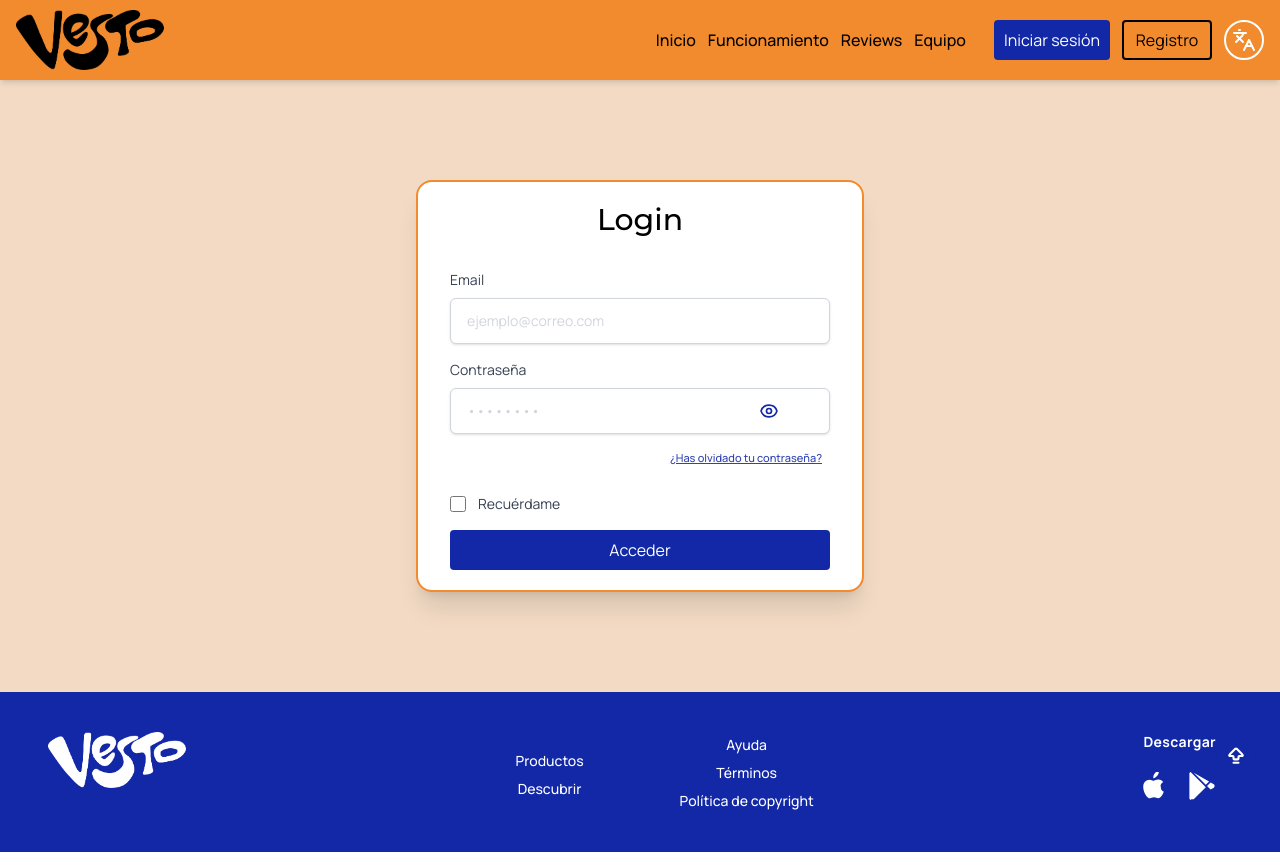
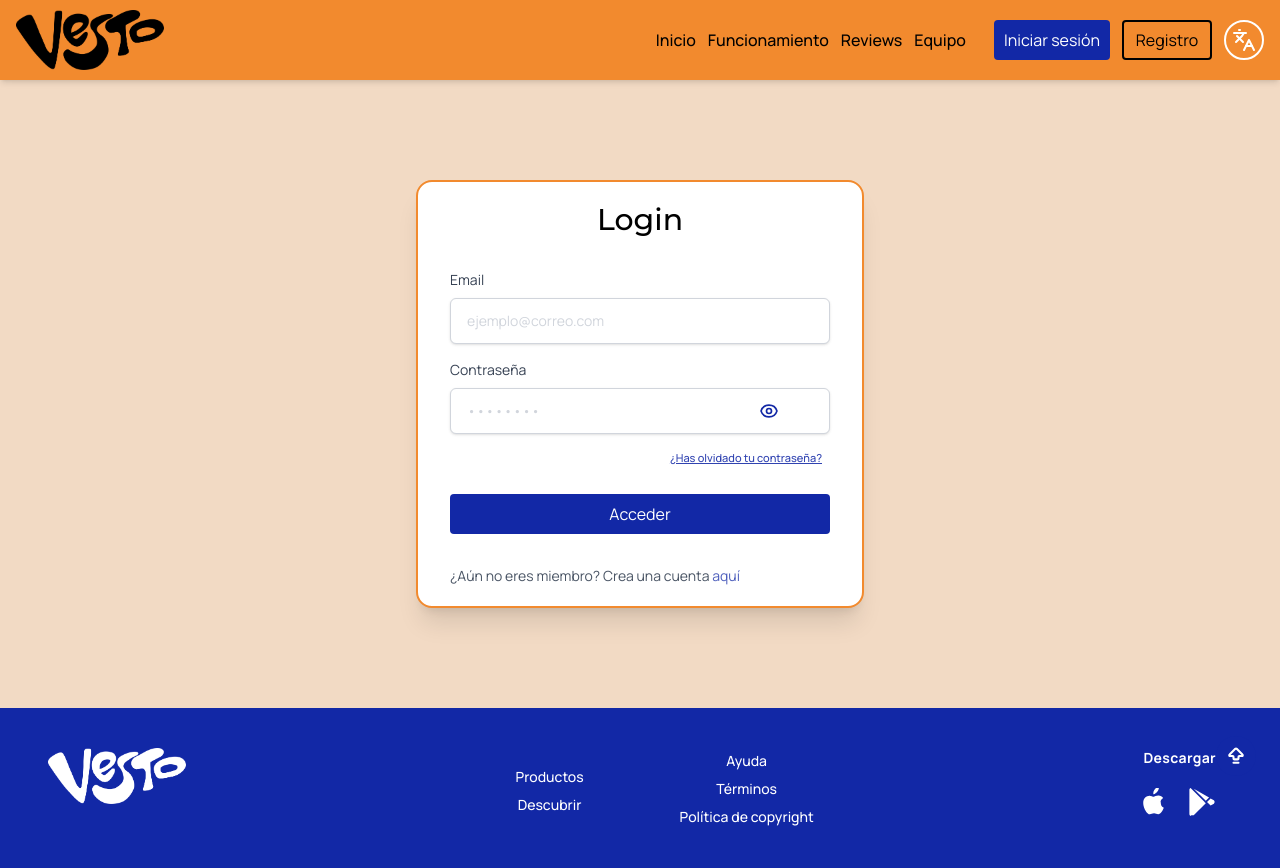
Before and after one commit to LaNoviaDePepe/Vesto, a React (Vite) app: page /login in a window 1280 px wide. Built offline with nearby package versions, Linux system fonts and the light colour scheme.

Commit message:
🔥FIX_ Remember me de formulario de login comentado. Añadido enlace de form login a form registro: '¿Aún no eres miembro? Crea una cuenta aquí'

```diff
--- a/src/components/forms/LoginForm.tsx
+++ b/src/components/forms/LoginForm.tsx
@@ -6,7 +6,7 @@ import { SupabaseUserRepository } from "../../database/supabase/SupabaseUserRepo
 import { toast } from "react-hot-toast";
 import { isEmailTaken } from "../../database/supabase/RPCs/isEmailTaken";
 import { useAuthStore } from "../../stores/authStore";
-import { useNavigate } from "react-router-dom";
+import { Link, useNavigate } from "react-router-dom";
 import { useTranslation } from 'react-i18next';
 
 /**
@@ -200,7 +200,8 @@ export default function LoginForm() {
                         </button>
                     </div>
                 </div>
-
+                {/* El remember me lo quitamos de momento */}
+                {/*
                 <Input
                     label={t('form.remember_me')}
                     name="rememberMe"
@@ -208,7 +209,7 @@ export default function LoginForm() {
                     checked={formData.rememberMe}
                     onChange={handleChange}
                     error={errors.rememberMe}
-                />
+                /> */}
 
                 <Button
                     type="submit"
@@ -217,6 +218,12 @@ export default function LoginForm() {
                 >
                     {loading ? t('actions.loading') : t('actions.access')}
                 </Button>
+                <p className="mt-8 text-start text-sm text-gray-600">
+                    {t('form.does_not_have_account')}{" "}
+                    <Link to="/signup" className="text-primary-500 text-sm hover:underline hover:text-primary-700 hover:font-semibold">
+                        {t('form.here')}
+                    </Link>
+                </p>
             </form>
         </div>
     );
--- a/src/locales/en.json
+++ b/src/locales/en.json
@@ -100,6 +100,7 @@
     "repeat_password": "Repeat password",
     "accept_terms": "I accept the terms and conditions",
     "already_have_account": "Already have an account? Log in",
+    "does_not_have_account": "Not a member yet? Create an account",
     "here": "here",
     "email_required_recovery": "Enter a valid email to recover your account",
     "email_required": "Email required",
--- a/src/locales/es.json
+++ b/src/locales/es.json
@@ -100,6 +100,7 @@
     "repeat_password": "Repite contraseña",
     "accept_terms": "Acepto los términos y condiciones",
     "already_have_account": "¿Ya tienes una cuenta? Ingresa",
+    "does_not_have_account": "¿Aún no eres miembro? Crea una cuenta",
     "here": "aquí",
     "email_required_recovery": "Introduce un email válido para recuperar tu cuenta",
     "email_required": "Email requerido",
--- a/src/locales/it.json
+++ b/src/locales/it.json
@@ -100,6 +100,7 @@
         "repeat_password": "Ripeti la password",
         "accept_terms": "Accetto i termini e le condizioni",
         "already_have_account": "Hai già un account? Accedi",
+        "does_not_have_account": "Non sei ancora un membro? Crea un account",
         "here": "qui",
         "email_required_recovery": "Inserisci un'email valida per recuperare il tuo account",
         "email_required": "Email richiesta",
--- a/src/locales/ja.json
+++ b/src/locales/ja.json
@@ -100,6 +100,7 @@
         "repeat_password": "パスワード（確認用）",
         "accept_terms": "利用規約に同意します",
         "already_have_account": "すでにアカウントをお持ちですか？ ログインは",
+        "does_not_have_account": "まだ会員ではありませんか？アカウントを作成",
         "here": "こちら",
         "email_required_recovery": "アカウントを復元するための有効なメールアドレスを入力してください",
         "email_required": "メールアドレスは必須です",
```
